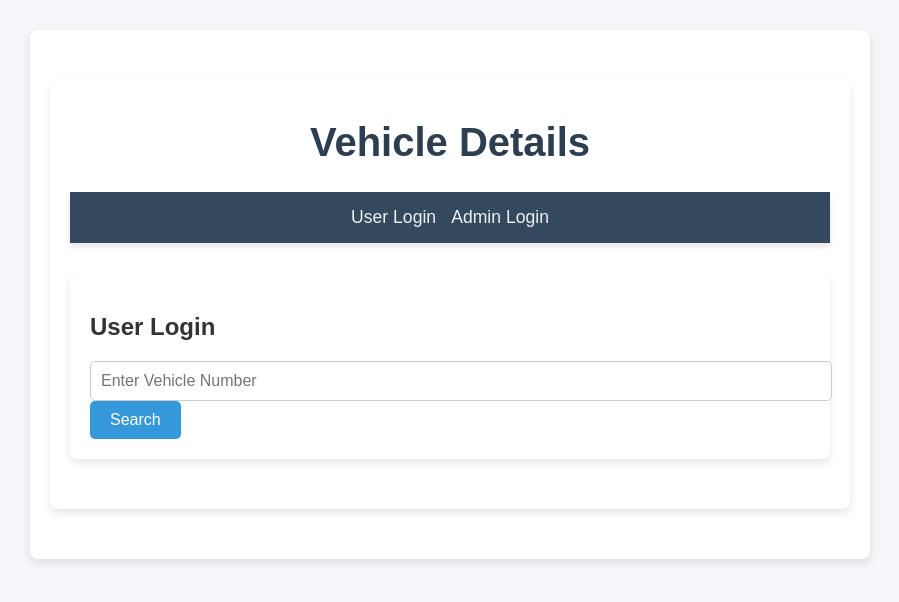
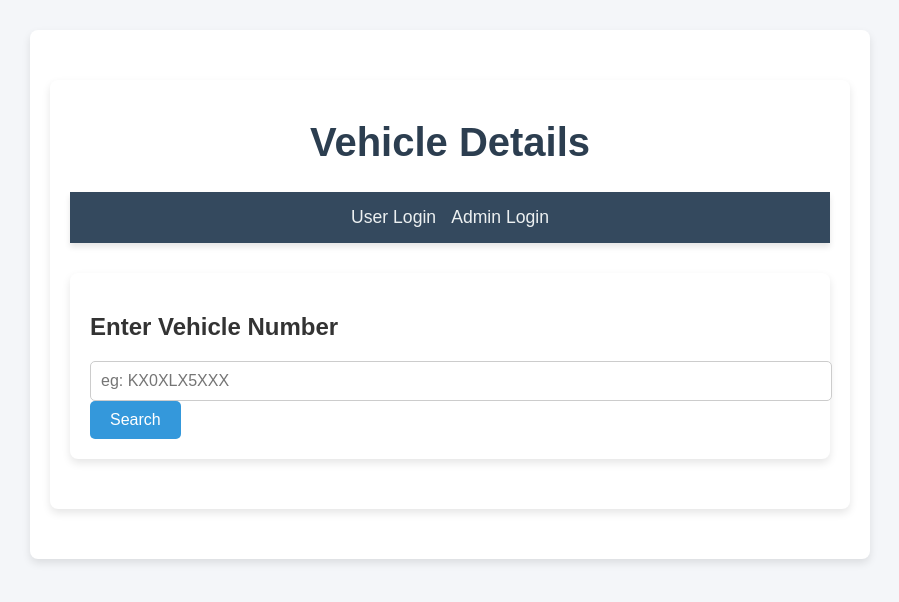
Before and after one commit to Aswath20000/VehicleMongodb, a React (Create React App) app: page /user-login in a window 1280 px wide. Shown: the top 602 px of the page, without its empty margins (190-1089 px from the left). Built offline with nearby package versions, Linux system fonts and the light colour scheme.

Commit message:
USer login

```diff
--- a/src/AdminDashboard.js
+++ b/src/AdminDashboard.js
@@ -1,5 +1,5 @@
 import React, { useState } from 'react';
-import { useNavigate } from 'react-router-dom'; // Import useNavigate for navigation
+import { useNavigate } from 'react-router-dom';
 import axios from 'axios';
 
 function AdminDashboard() {
@@ -11,8 +11,7 @@ function AdminDashboard() {
   const [insuranceNumber, setInsuranceNumber] = useState('');
   const [expiryDate, setExpiryDate] = useState('');
   const [deleteVehicleNumber, setDeleteVehicleNumber] = useState('');
-
-  const navigate = useNavigate(); // Initialize useNavigate
+  const navigate = useNavigate();
 
   const handleAddSubmit = async (e) => {
     e.preventDefault();
@@ -51,7 +50,7 @@ function AdminDashboard() {
     }
   };
 
-  // Navigate to the ModifyDetails page
+
   const handleNavigateToModify = () => {
     navigate('/modify-details');
   };
@@ -62,7 +61,6 @@ function AdminDashboard() {
 
       <h3>Add Vehicle</h3>
       <form onSubmit={handleAddSubmit}>
-        {/* Input fields for adding vehicle */}
         <div>
           <label>Vehicle Number:</label>
           <input
@@ -126,8 +124,7 @@ function AdminDashboard() {
             required
           />
         </div>
-        {/* Other input fields */}
-        {/* ... */}
+
         <button type="submit">Add Vehicle</button>
       </form>
 
@@ -144,8 +141,6 @@ function AdminDashboard() {
         </div>
         <button type="submit">Delete Vehicle</button>
       </form>
-
-      {/* Button to navigate to ModifyDetails page */}
       <button onClick={handleNavigateToModify}>Update Vehicle</button>
     </div>
   );
--- a/src/UserLogin.js
+++ b/src/UserLogin.js
@@ -11,10 +11,10 @@ function UserLogin() {
 
   return (
     <div>
-      <h2>User Login</h2>
+      <h2>Enter Vehicle Number</h2>
       <input
         type="text"
-        placeholder="Enter Vehicle Number"
+        placeholder="eg: KX0XLX5XXX"
         value={vehicleNumber}
         onChange={(e) => setVehicleNumber(e.target.value)}
       />
```
Also changed, not shown: src/server.js (+11 -11 lines).
